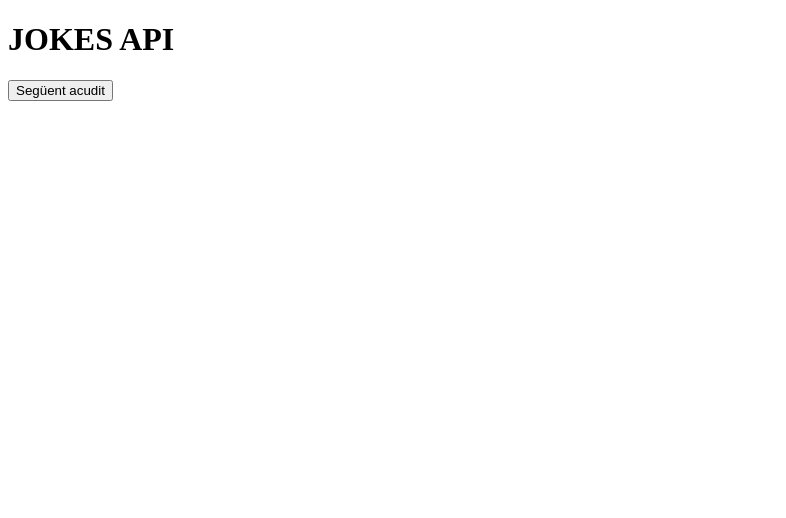
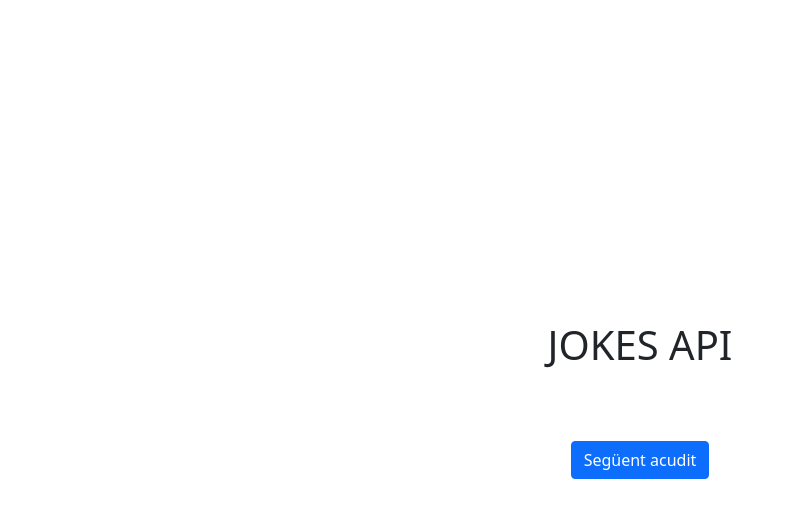
Before and after one commit to Xelacnnister/Sprint-5-Acudits, a website: page Sprint-5-Acudits/index.html in a window 1280 px wide. Shown: the whole page, without its empty margins (0-786 px from the left). Drawn offline with nearby package versions, Linux system fonts and the light colour scheme.

Commit message:
Nivell 1 - Ex. 2

```diff
--- a/Sprint-5-Acudits/index.html
+++ b/Sprint-5-Acudits/index.html
@@ -5,12 +5,22 @@
     <meta http-equiv="X-UA-Compatible" content="IE=edge">
     <meta name="viewport" content="width=device-width, initial-scale=1.0">
 
+    <link href="https://cdn.jsdelivr.net/npm/bootstrap@5.1.3/dist/css/bootstrap.min.css" rel="stylesheet" integrity="sha384-1BmE4kWBq78iYhFldvKuhfTAU6auU8tT94WrHftjDbrCEXSU1oBoqyl2QvZ6jIW3" crossorigin="anonymous">
+
     <script src="./index.js" async></script>
-    <title>Document</title>
+    <title>Dad Jokes</title>
 </head>
 <body>
-    <h1>JOKES API</h1>
-    <p id="output" class="content"> </p>
-    <button id="jokeButton">Següent acudit</button>
+    <div class="container">
+        <div class="d-flex flex-column min-vh-100 justify-content-center align-items-center">
+            <div class="d-grid gap-4">
+                <h1 class="text-center">JOKES API</h1>
+                <p id="output"></p>
+                <button id="jokeButton" class="btn btn-primary mx-auto">Següent acudit</button>
+
+            </div>
+        </div>
+    </div>
+
 </body>
 </html>
--- a/Sprint-5-Acudits/index.js
+++ b/Sprint-5-Acudits/index.js
@@ -13,6 +13,8 @@ var _a;
 (_a = document.querySelector("#jokeButton")) === null || _a === void 0 ? void 0 : _a.addEventListener("click", getJoke);
 // Declare & initiate const jokeApiUrl to store the api url
 const jokeApiUrl = "https://icanhazdadjoke.com/";
+//Reach the HTML element where the result of the response will be output
+let HTMLResponse = document.querySelector("#output");
 //Declare async function getJoke() and type it as Promise<JokeResponse>
 function getJoke() {
     return __awaiter(this, void 0, void 0, function* () {
@@ -33,6 +35,8 @@ function getJoke() {
             respData = data;
             // Declare the const response to store the result of getJoke(). Assign data.joke to it
             const response = data.joke;
+            //Assign data.joke to HTMLResponse!.innerHTML as a string. Use ! on HTMLResponse to avoid errors with it being possibly null
+            HTMLResponse.innerHTML = `${data.joke}`;
             //log the result of response
             console.log(response);
             //return the data to avoid errors with the type
--- a/Sprint-5-Acudits/index.ts
+++ b/Sprint-5-Acudits/index.ts
@@ -10,6 +10,8 @@ document.querySelector("#jokeButton")?.addEventListener("click", getJoke);
 
 // Declare & initiate const jokeApiUrl to store the api url
 const jokeApiUrl: string = "https://icanhazdadjoke.com/";
+//Reach the HTML element where the result of the response will be output
+let HTMLResponse: HTMLElement | null = document.querySelector("#output");
 
 //Declare async function getJoke() and type it as Promise<JokeResponse>
 async function getJoke(): Promise<JokeResponse>{
@@ -29,6 +31,9 @@ async function getJoke(): Promise<JokeResponse>{
             respData = data;
             // Declare the const response to store the result of getJoke(). Assign data.joke to it
             const response = data.joke;
+
+            //Assign data.joke to HTMLResponse!.innerHTML as a string. Use ! on HTMLResponse to avoid errors with it being possibly null
+            HTMLResponse!.innerHTML = `${data.joke}`;
             //log the result of response
             console.log(response);
             //return the data to avoid errors with the type
```
